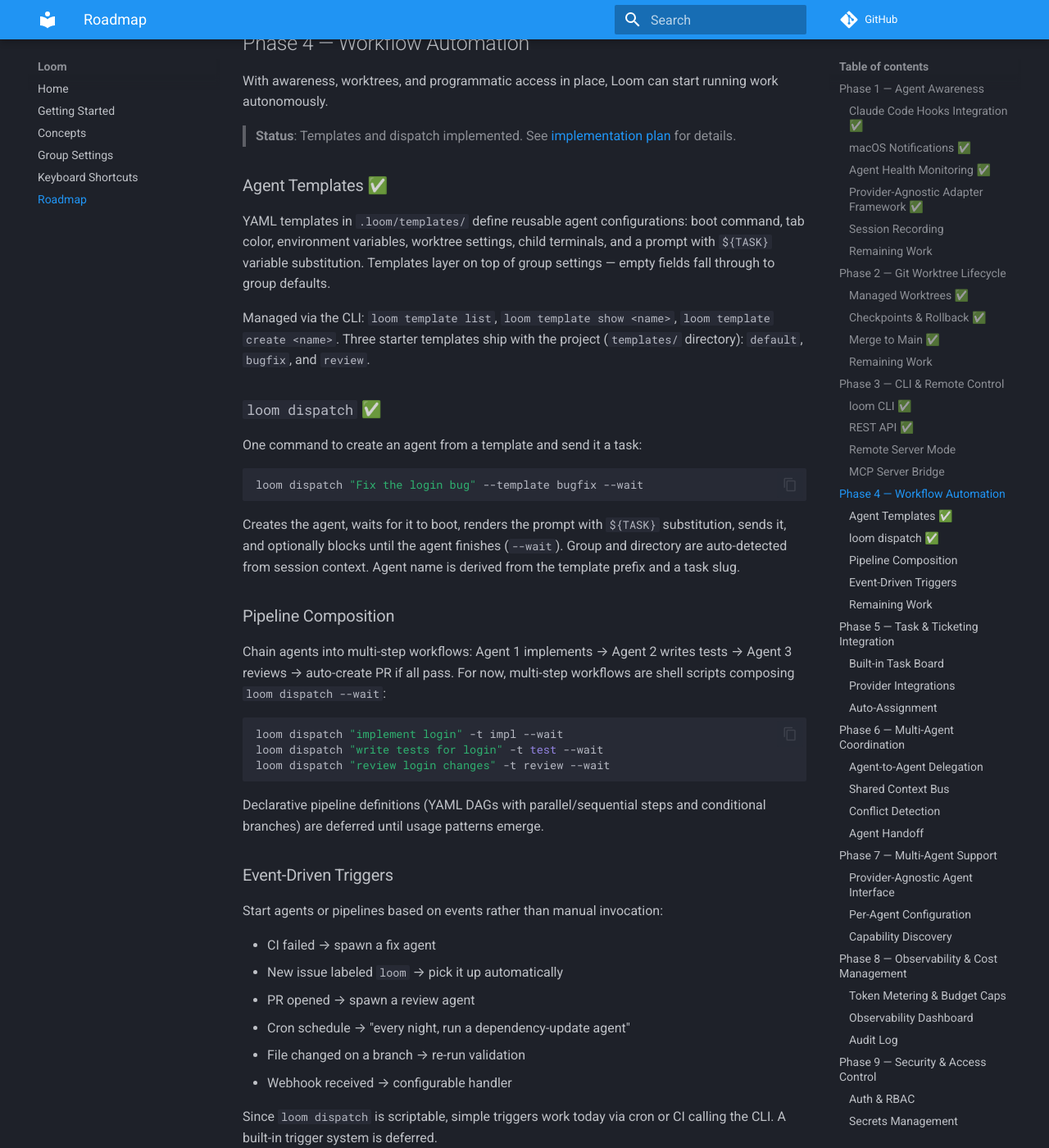
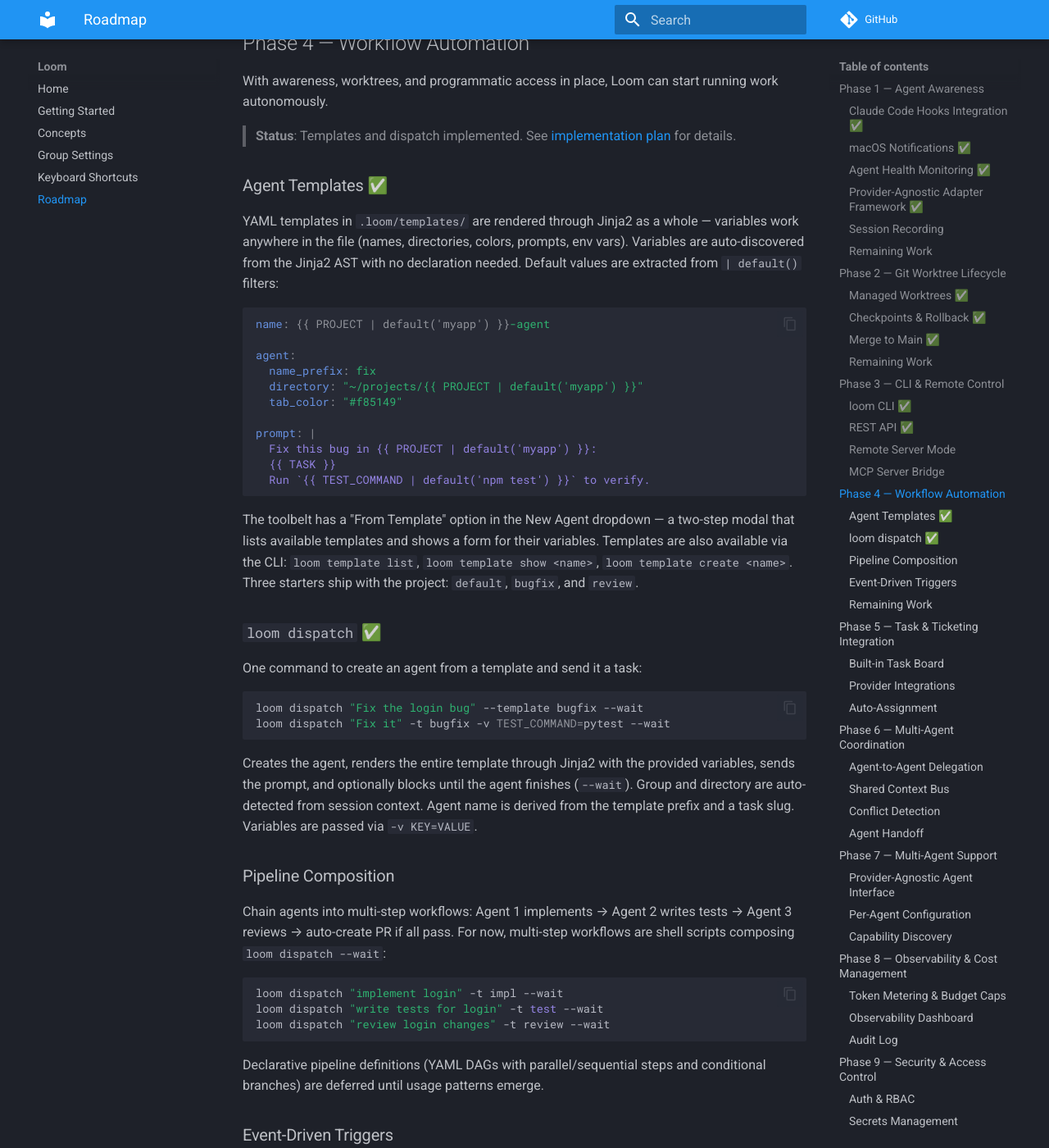
Before and after one commit to runtorque/torque, an MkDocs documentation site: the page built from docs/roadmap.md, in a window 1280 px wide and 1400 px high, scrolled down 4042 px. Shown: the whole window at 82% size. Built offline with MkDocs 1.6.1 and Material for MkDocs 9.7.7, drawn with Linux system fonts in a browser that asks for light colours; comment, search, counter and statistics services are not loaded; some of the changed text lies outside the part shown.

Commit message:
update docs for Jinja2 templates, auto-discovery, and UI picker
Co-Authored-By: Claude Opus 4.6 (1M context) <noreply@anthropic.com>

````diff
--- a/docs/roadmap.md
+++ b/docs/roadmap.md
@@ -119,9 +119,23 @@ With awareness, worktrees, and programmatic access in place, Loom can start runn
 
 ### Agent Templates ✅
 
-YAML templates in `.loom/templates/` define reusable agent configurations: boot command, tab color, environment variables, worktree settings, child terminals, and a prompt with `${TASK}` variable substitution. Templates layer on top of group settings — empty fields fall through to group defaults.
+YAML templates in `.loom/templates/` are rendered through Jinja2 as a whole — variables work anywhere in the file (names, directories, colors, prompts, env vars). Variables are auto-discovered from the Jinja2 AST with no declaration needed. Default values are extracted from `| default()` filters:
 
-Managed via the CLI: `loom template list`, `loom template show <name>`, `loom template create <name>`. Three starter templates ship with the project (`templates/` directory): `default`, `bugfix`, and `review`.
+```yaml
+name: {{ PROJECT | default('myapp') }}-agent
+
+agent:
+  name_prefix: fix
+  directory: "~/projects/{{ PROJECT | default('myapp') }}"
+  tab_color: "#f85149"
+
+prompt: |
+  Fix this bug in {{ PROJECT | default('myapp') }}:
+  {{ TASK }}
+  Run `{{ TEST_COMMAND | default('npm test') }}` to verify.
+```
+
+The toolbelt has a "From Template" option in the New Agent dropdown — a two-step modal that lists available templates and shows a form for their variables. Templates are also available via the CLI: `loom template list`, `loom template show <name>`, `loom template create <name>`. Three starters ship with the project: `default`, `bugfix`, and `review`.
 
 ### `loom dispatch` ✅
 
@@ -129,9 +143,10 @@ One command to create an agent from a template and send it a task:
 
 ```bash
 loom dispatch "Fix the login bug" --template bugfix --wait
+loom dispatch "Fix it" -t bugfix -v TEST_COMMAND=pytest --wait
 ```
 
-Creates the agent, waits for it to boot, renders the prompt with `${TASK}` substitution, sends it, and optionally blocks until the agent finishes (`--wait`). Group and directory are auto-detected from session context. Agent name is derived from the template prefix and a task slug.
+Creates the agent, renders the entire template through Jinja2 with the provided variables, sends the prompt, and optionally blocks until the agent finishes (`--wait`). Group and directory are auto-detected from session context. Agent name is derived from the template prefix and a task slug. Variables are passed via `-v KEY=VALUE`.
 
 ### Pipeline Composition
 
@@ -160,8 +175,6 @@ Since `loom dispatch` is scriptable, simple triggers work today via cron or CI c
 
 ### Remaining Work
 
-- **Template parameters** — custom variables beyond `${TASK}` (e.g., `--param issue=123`)
-- **Toolbelt template picker** — dropdown in the "Add Agent" modal that applies a template's settings
 - **Pipeline engine** — declarative YAML pipelines with DAG execution
 - **Event-driven triggers** — built-in webhook/cron/CI trigger system
 - **Retry & fallback policies** — configurable per template or pipeline step
````
Also changed, not shown: docs/getting-started.md (+3 -2 lines), docs/plans/workflow-automation.md (+1 -1 lines).
